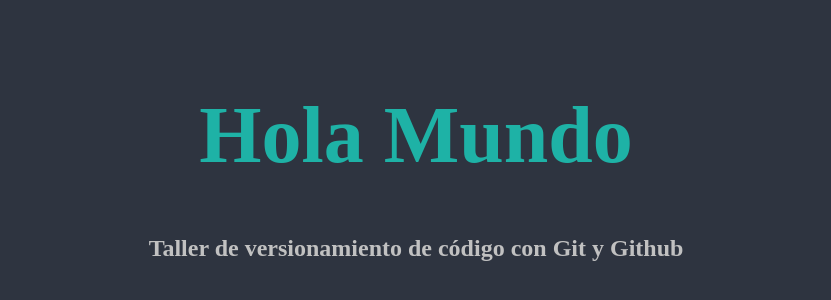
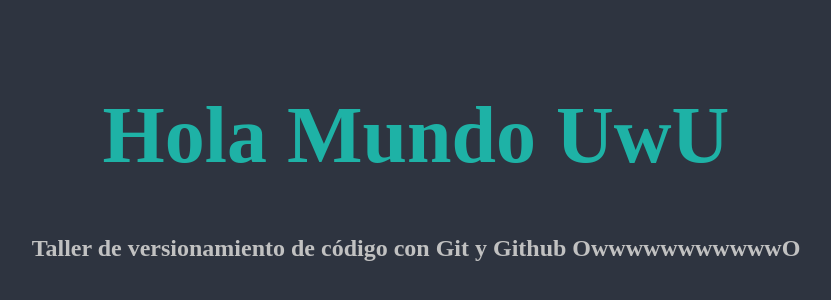
Before and after one commit to Gersondiaz03/conferencia061222, a plain HTML site: page index.html in a window 1280 px wide. Shown: the part 110-410 px from the top of the page, without its empty margins (224-1055 px from the left). Drawn offline with Linux system fonts and the light colour scheme.

Commit message:
Mi primer commit desde consola git

```diff
--- a/index.html
+++ b/index.html
@@ -11,7 +11,7 @@
   </style>
 </head>
 <body>
- <h1>Hola Mundo</h1>
- <h2>Taller de versionamiento de código con Git y Github</h2>
+ <h1>Hola Mundo UwU</h1>
+ <h2>Taller de versionamiento de código con Git y Github OwwwwwwwwwwwO</h2>
 </body>
 </html>
```
